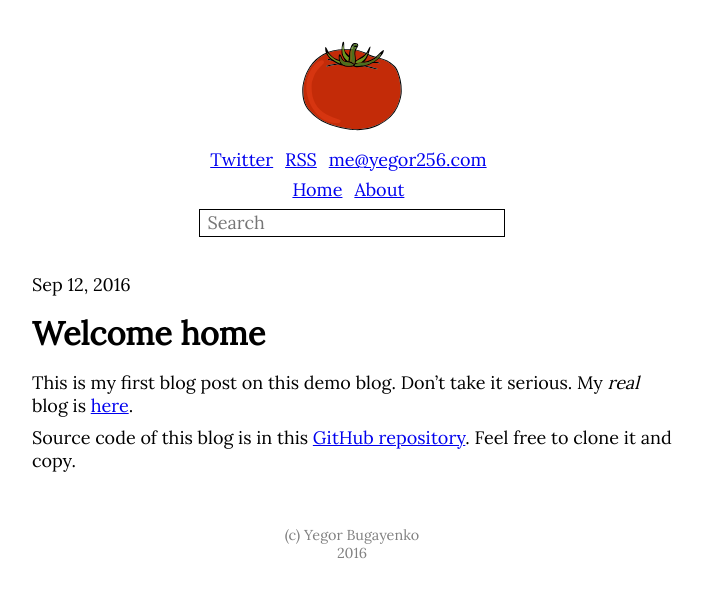
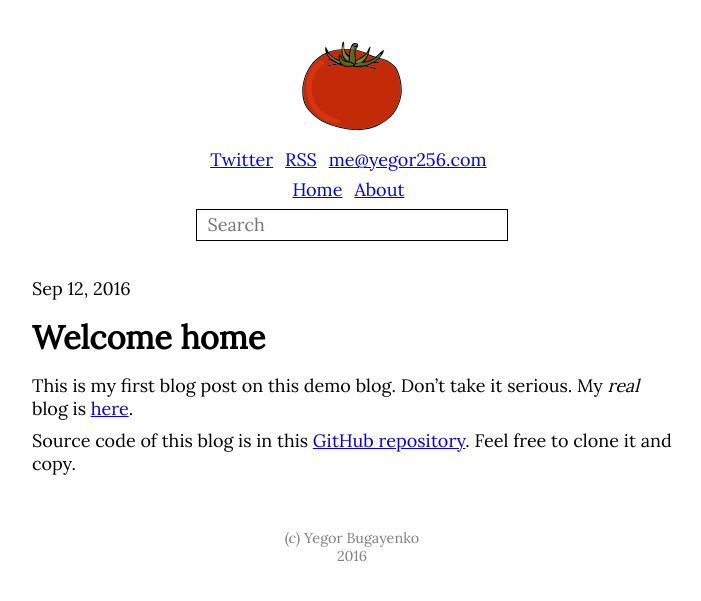
Before and after one commit to yegor256/bloghacks, a Jekyll site: the page built from _posts/2016/2016-09-12-welcome-home.md, in a window 1280 px wide. Shown: the top 601 px of the page, without its empty margins (288-989 px from the left). Built offline with Jekyll 4.4.1, drawn with Linux system fonts in a browser that asks for light colours; comment, search, counter and statistics services are not loaded.

Commit message:
bigger padding

```diff
--- a/css/main.scss
+++ b/css/main.scss
@@ -30,7 +30,7 @@ header {
   text-align: center;
   input {
     border: 1px solid black;
-    padding: .1em .4em;
+    padding: .2em .6em;
     max-width: 100%;
   }
   .photo {
```
